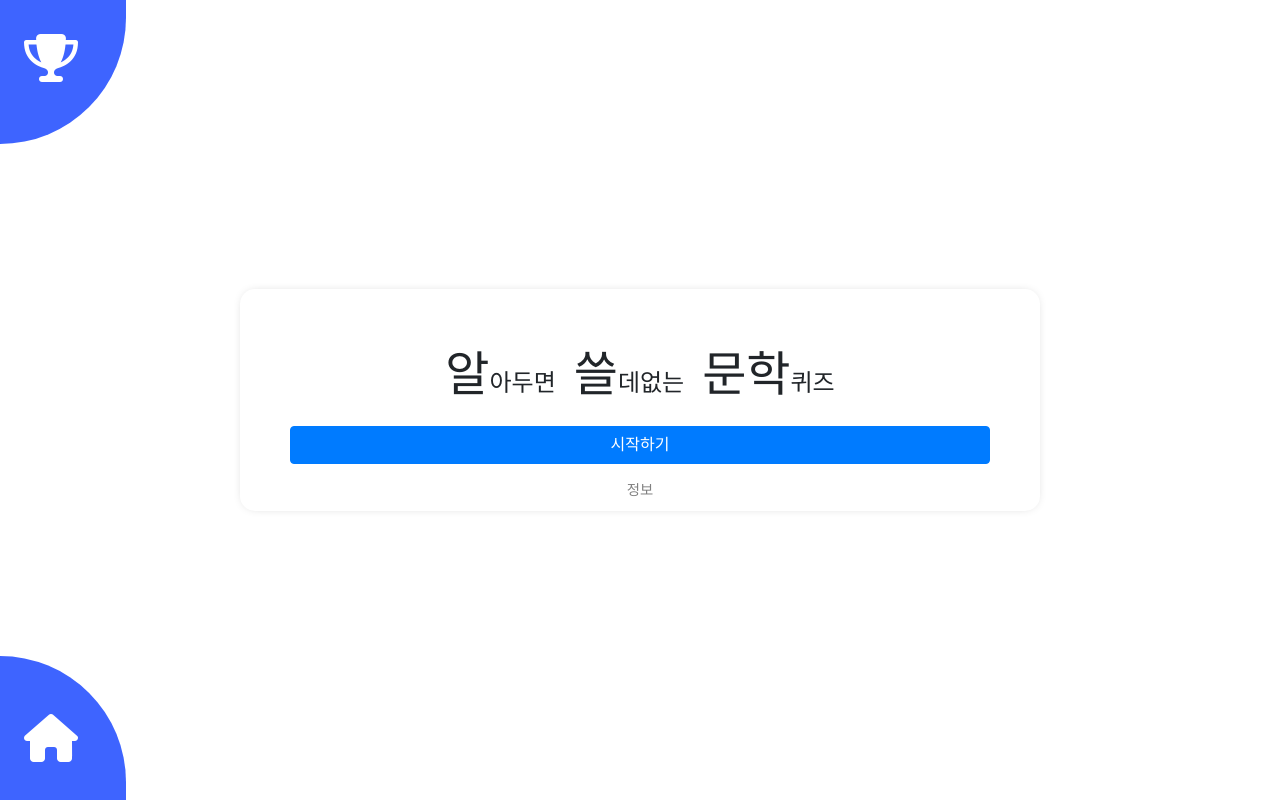
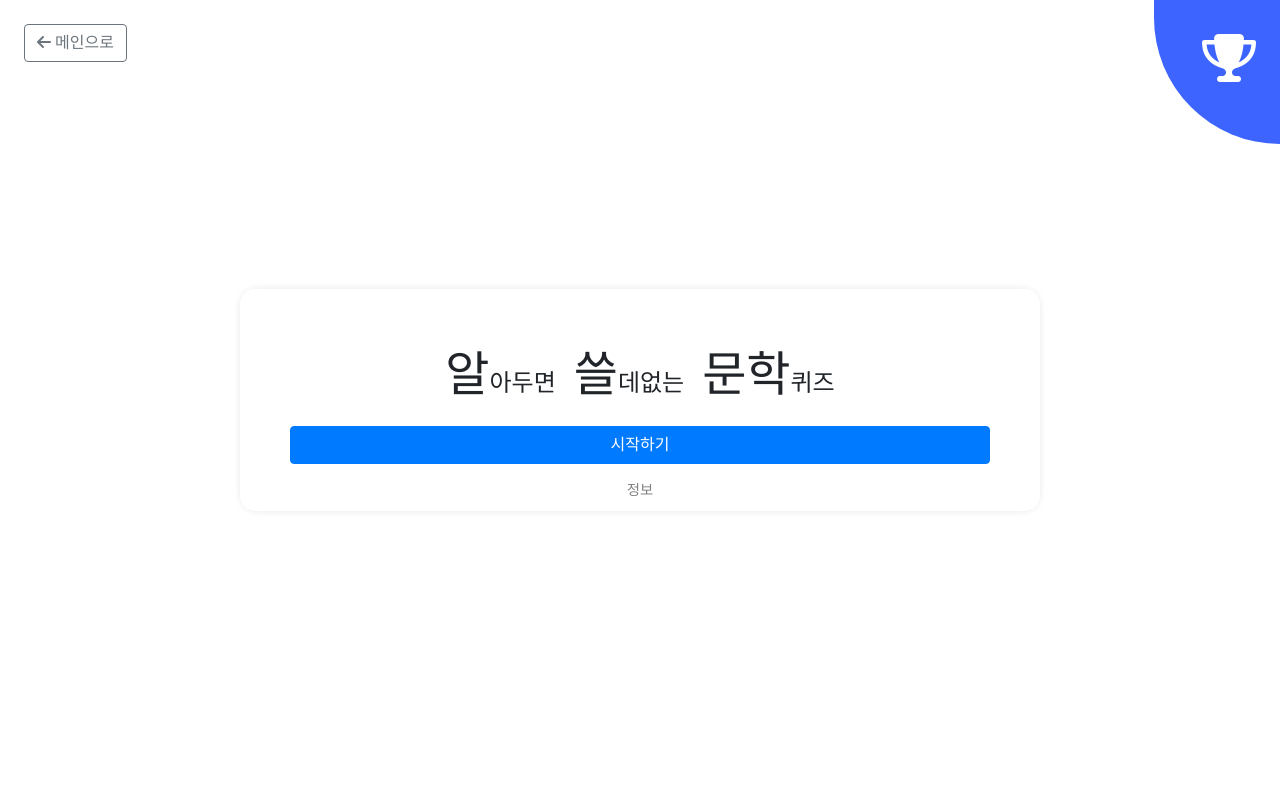
Before and after one commit to woduq1414/munhak-moa, a Flask app: page / in a window 1280 px wide. Run offline with Flask 2, Linux system fonts and the light colour scheme; parts of the project's set-up code (start-up, migrations or seed data) failed here and were passed over; some libraries are stand-ins or nearby versions.

```diff
--- a/static/stylesheets/index.css
+++ b/static/stylesheets/index.css
@@ -79,17 +79,3 @@ body, main {
   width: 100%;
     font-family: 'Noto Serif KR', serif;
 }
-
-
-
-#openRanking {
-    background-color: var(--primary-color);
-    border-bottom-right-radius: 99999px;
-    color: white;
-    padding: 1.5rem 3rem 3rem 1.5rem;
-    font-size: 3rem;
-    position: fixed;
-    top: 0;
-    left: 0;
-    cursor: pointer;
-}
--- a/static/stylesheets/munhak_board.css
+++ b/static/stylesheets/munhak_board.css
@@ -646,3 +646,7 @@ img.videoThumbnail {
     font-size: 1.3rem !important;
 
 }
+
+.munhakCardWrapper {
+    cursor: pointer;
+}
--- a/static/stylesheets/ranking.css
+++ b/static/stylesheets/ranking.css
@@ -1,29 +1,36 @@
 #openRanking {
     background-color: var(--primary-color);
-    border-bottom-right-radius: 99999px;
+    border-bottom-left-radius: 99999px;
     color: white;
-    padding: 1.5rem 3rem 3rem 1.5rem;
+    padding: 1.5rem 1.5rem 3rem 3rem;
     font-size: 3rem;
+    position: fixed;
+    top: 0;
+    right: 0;
+    cursor: pointer;
+    transition: all 1s;
+}
+
+
+#goMainPage {
+    /*background-color: var(--primary-color);*/
+    border-radius: 5px;
+    /*color: white;*/
+    padding: 1.5rem;
+
     position: fixed;
     top: 0;
     left: 0;
     cursor: pointer;
+    transition: all 1s;
 }
 
+#openRanking:hover {
+    /*background-color: var(--primary-color);*/
+    padding: 2.5rem 2.5rem 5rem 5rem;
+    font-size: 4rem;
 
-#goMainPage {
-    background-color: var(--primary-color);
-    border-top-right-radius: 99999px;
-    color: white;
-    padding: 3rem 3rem 1.5rem 1.5rem;
-    font-size: 3rem;
-    position: fixed;
-    bottom: 0;
-    left : 0;
-    cursor: pointer;
 }
-
-
 
 
 #rankingTable {
@@ -81,15 +88,15 @@
 
 
 @media screen and (max-width: 768px) {
-    #rankingMyTable, #rankingTable{
+    #rankingMyTable, #rankingTable {
         font-size: 1.5rem;
     }
 
-     .rankingText {
-         font-size : 1.8rem;
-     }
+    .rankingText {
+        font-size: 1.8rem;
+    }
 
-     .rankingBottomText {
-         font-size: 1.5rem;
-     }
+    .rankingBottomText {
+        font-size: 1.5rem;
+    }
 }
--- a/templates/quiz/index.html
+++ b/templates/quiz/index.html
@@ -12,9 +12,7 @@
 
 
         <div id="content">
-            <div id="openRanking">
-                <i class="fas fa-trophy"></i>
-            </div>
+
 
             <div id="title">
                 <span class="spotlight">알</span>아두면 &nbsp;
@@ -71,7 +69,16 @@
     </div>
 
     <div id="goMainPage">
-        <i class="fas fa-home"></i>
+        <div class="btn btn-outline-secondary">
+            <i class="fas fa-arrow-left"></i> 메인으로
+        </div>
+
+
+    </div>
+
+
+    <div id="openRanking">
+        <i class="fas fa-trophy"></i>
     </div>
 
 {% endblock %}
```
Also changed, not shown: app/board/views.py (+8 -1 lines), app/quiz/views.py (+9 -11 lines), static/stylesheets/nav.css (+31 -9 lines), templates/layout.html (+8 -2 lines), templates/munhak_board_card.html (+27 -4 lines), templates/quiz/result.html (+11 -7 lines).
